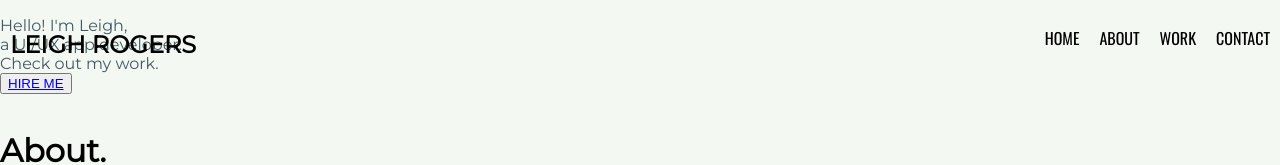
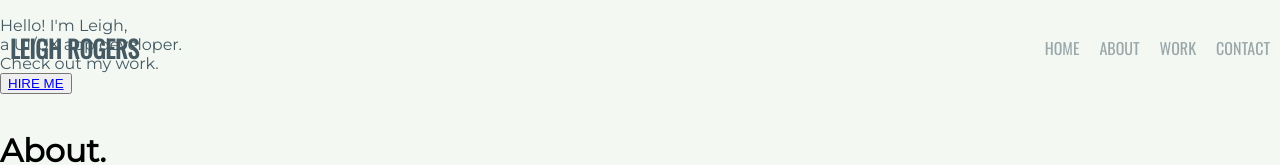
Before and after one commit to LeighMRogers/portfolio, a React (Create React App) app: page / in a window 1280 px wide. Shown: the top 165 px of the page. Built offline with nearby package versions, Linux system fonts and the light colour scheme.

Commit message:
fixed Navigation issues

```diff
--- a/src/App.css
+++ b/src/App.css
@@ -46,6 +46,7 @@
   font-family: "Oswald", sans-serif;
 } */
 
+/* Nav styling */
 .navContainer {
   display: flex;
   flex-direction: row;
@@ -61,11 +62,14 @@
   display: flex;
   flex-direction: row;
   padding: 10px;
+  font-family: "Oswald", sans-serif;
+  color: #455963;
 }
 
 .navLinks {
   display: flex;
   flex-direction: row;
+  align-items: center;
 }
 
 ul li {
@@ -79,17 +83,15 @@ ul li {
   padding: 10px
 }
 
-/* nav li .link{
-  text-decoration: none;
-  color: black;
-  padding: 1em;
+nav li .link{
+  color: #455963;
   opacity: 0.5;
   transition: all 0.3s ease-in-out;
   -webkit-transition: all 0.3s ease-in-out;
   -moz-transition: all 0.3s ease-in-out;
   -ms-transition: all 0.3s ease-in-out;
   -o-transition: all 0.3s ease-in-out;
-} */
+}
 
 /* li .link:hover{
   opacity: 1;
```
